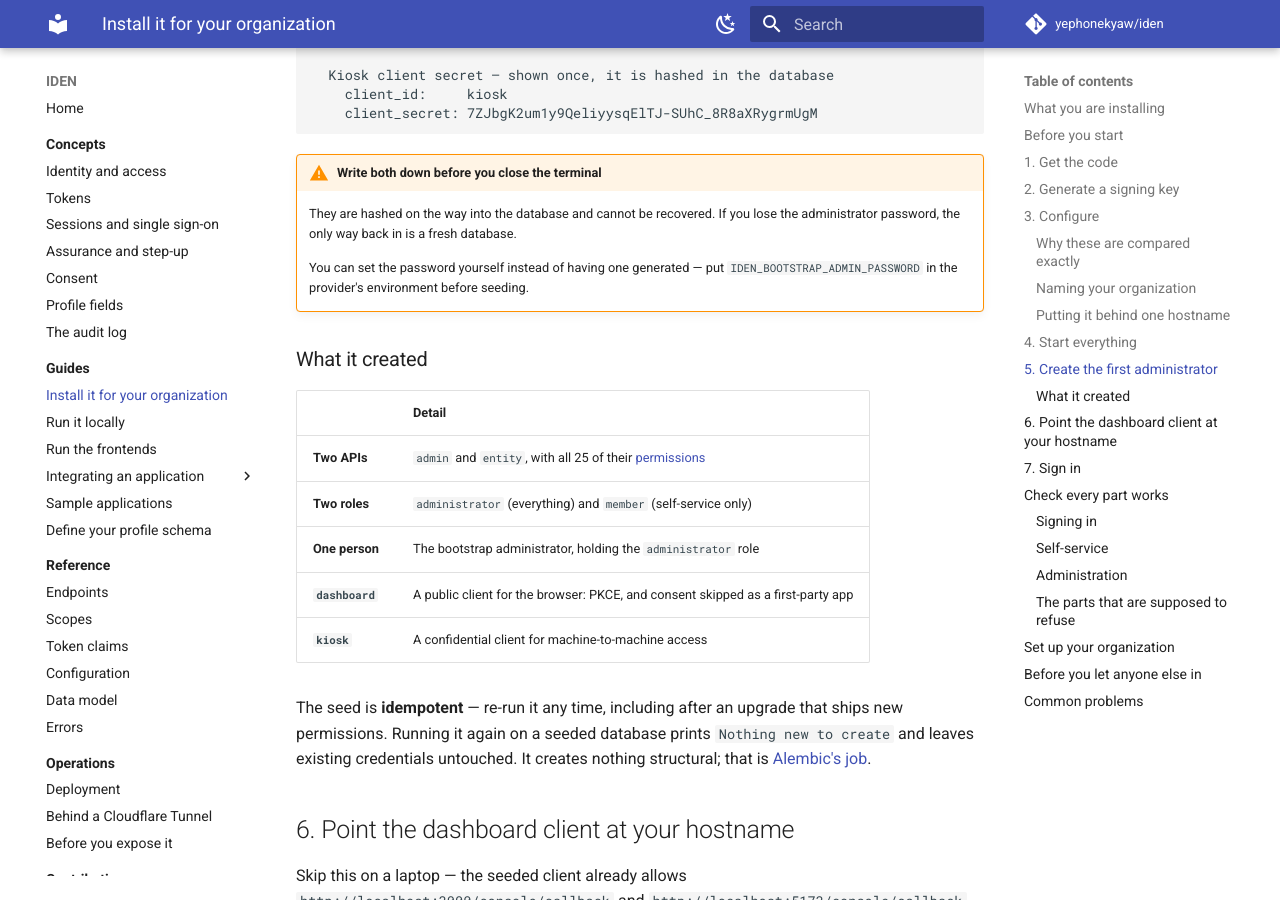
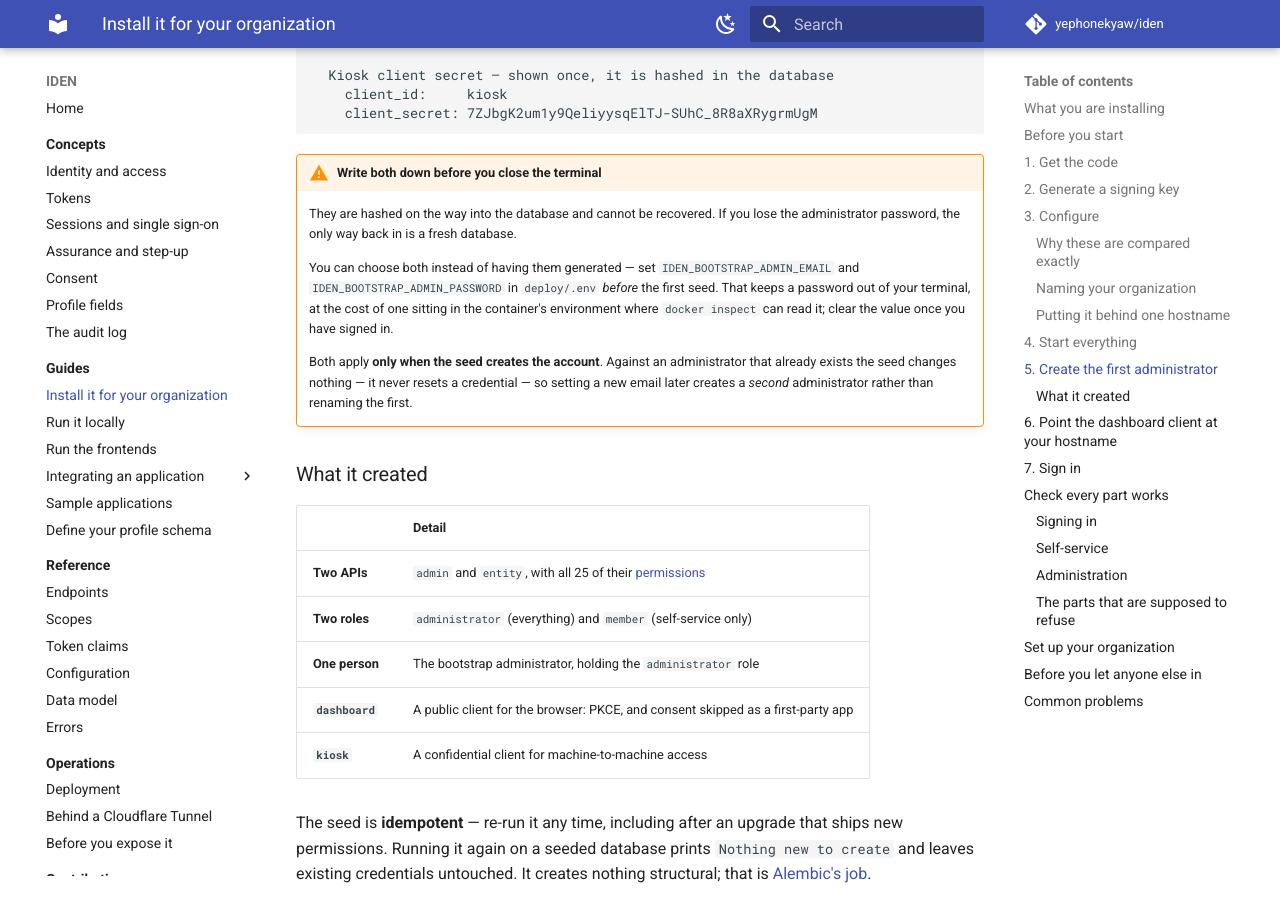
Before and after one commit to yephonekyaw/iden, an MkDocs documentation site: the page built from doc/guides/install.md, in a window 1280 px wide and 900 px high, scrolled down 5291 px. Built offline with MkDocs 1.6.1 and Material for MkDocs 9.7.7, drawn with Linux system fonts in a browser that asks for light colours; comment, search, counter and statistics services are not loaded.

Commit message:
deploy: pass the bootstrap administrator through to the container
IDEN_BOOTSTRAP_ADMIN_EMAIL and _PASSWORD were never in the compose
environment, so `exec provider python -m scripts.seed` always fell back to
admin@localhost with a generated password, whatever deploy/.env said.

Both are documented as create-only, because seed_admin_user returns early on
an existing address: a new email later seeds a second administrator rather
than renaming the first, and a password set afterwards does nothing. Also
notes that a password set this way is readable via `docker inspect` for the
life of the container.

The logo comment in .env.example now names the mistake that actually
happened: a github.com/blob link returns text/html, so the <img> loads a web
page and silently renders nothing. raw.githubusercontent.com is the form
that returns image/png.

```diff
--- a/doc/guides/install.md
+++ b/doc/guides/install.md
@@ -244,8 +244,15 @@ Seeded 25 system scopes across 2 APIs.
     They are hashed on the way into the database and cannot be recovered. If you lose the
     administrator password, the only way back in is a fresh database.
 
-    You can set the password yourself instead of having one generated — put
-    `IDEN_BOOTSTRAP_ADMIN_PASSWORD` in the provider's environment before seeding.
+    You can choose both instead of having them generated — set
+    `IDEN_BOOTSTRAP_ADMIN_EMAIL` and `IDEN_BOOTSTRAP_ADMIN_PASSWORD` in `deploy/.env` *before* the
+    first seed. That keeps a password out of your terminal, at the cost of one sitting in the
+    container's environment where `docker inspect` can read it; clear the value once you have
+    signed in.
+
+    Both apply **only when the seed creates the account**. Against an administrator that already
+    exists the seed changes nothing — it never resets a credential — so setting a new email later
+    creates a *second* administrator rather than renaming the first.
 
 ### What it created
 
```
Also changed, not shown: doc/reference/configuration.md (+2 -2 lines), 2 other files.
